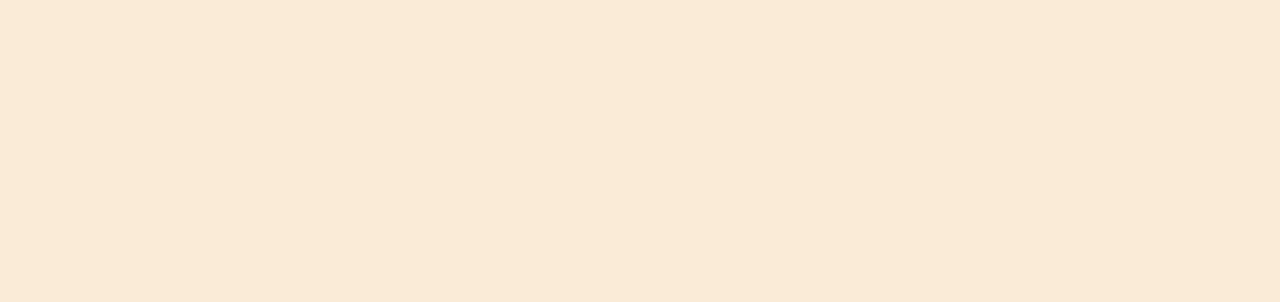
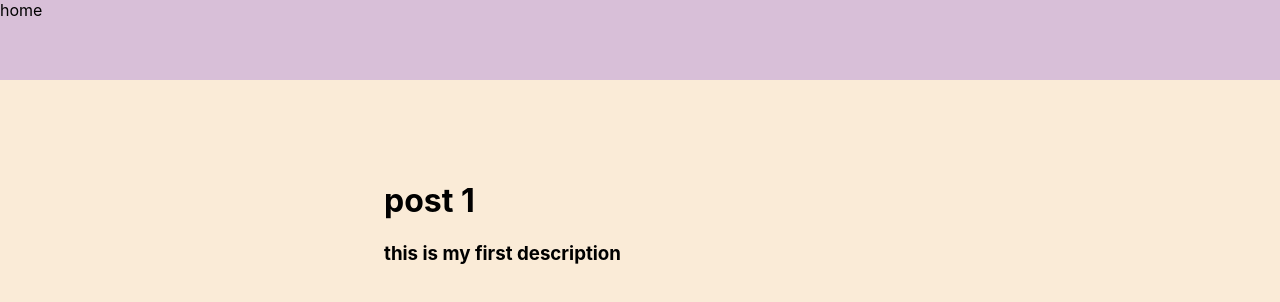
Before and after one commit to Nimavein/todo-list, a React (Create React App) app: page / in a window 1280 px wide. Shown: the top 302 px of the page. Built offline with nearby package versions, Linux system fonts and the light colour scheme.

Commit message:
component structure create, display first todo

```diff
--- a/src/App.tsx
+++ b/src/App.tsx
@@ -1,7 +1,14 @@
 import React from "react";
+import Navbar from "./Navbar";
+import TodosContainer from "./TodosContainer";
 
 function App() {
-  return <div></div>;
+  return (
+    <div>
+      <Navbar />
+      <TodosContainer />
+    </div>
+  );
 }
 
 export default App;
--- /dev/null
+++ b/src/Navbar.tsx
@@ -0,0 +1,12 @@
+import React, { useState, useEffect } from "react";
+import { useGlobalContext } from "./context";
+
+const Navbar: React.FC = () => {
+  return (
+    <div>
+      <nav className="navbar">home</nav>
+    </div>
+  );
+};
+
+export default Navbar;
--- /dev/null
+++ b/src/Todo.tsx
@@ -0,0 +1,18 @@
+import React, { useState, useEffect } from "react";
+import { useGlobalContext } from "./context";
+
+type ITodoProps = {
+  title: string;
+  description: string;
+};
+
+const Todo: React.FC<ITodoProps> = ({ title, description }) => {
+  return (
+    <div>
+      <h1>{title}</h1>
+      <h3>{description}</h3>
+    </div>
+  );
+};
+
+export default Todo;
--- /dev/null
+++ b/src/TodosContainer.tsx
@@ -0,0 +1,17 @@
+import React, { useState, useEffect } from "react";
+import { useGlobalContext } from "./context";
+import Todo from "./Todo";
+
+const TodosContainer: React.FC = () => {
+  const { todos } = useGlobalContext();
+
+  return (
+    <div className="todos-container">
+      {todos.map((todo: ITodo) => {
+        return <Todo key={todo.id} {...todo} />;
+      })}
+    </div>
+  );
+};
+
+export default TodosContainer;
--- /dev/null
+++ b/src/scss/_navbar.scss
@@ -0,0 +1,9 @@
+.navbar {
+  position: fixed;
+  top: 0;
+  left: 0;
+  width: 100%;
+  height: 10vh;
+  background-color: thistle;
+  color: black;
+}
--- /dev/null
+++ b/src/scss/_todos-container.scss
@@ -0,0 +1,4 @@
+.todos-container {
+  padding-top: 20vh;
+  padding-left: 30vw;
+}
--- a/src/scss/index.css
+++ b/src/scss/index.css
@@ -1,3 +1,18 @@
+.navbar {
+  position: fixed;
+  top: 0;
+  left: 0;
+  width: 100%;
+  height: 10vh;
+  background-color: thistle;
+  color: black;
+}
+
+.todos-container {
+  padding-top: 20vh;
+  padding-left: 30vw;
+}
+
 body {
   padding: 0;
   margin: 0;
--- a/src/scss/index.scss
+++ b/src/scss/index.scss
@@ -1,3 +1,6 @@
+@import "navbar";
+@import "todos-container";
+
 body {
   padding: 0;
   margin: 0;
```
Also changed, not shown: src/TodoForm.tsx (added, +11 -0 lines), 2 other files (tests, documents, lock files or other folders).
